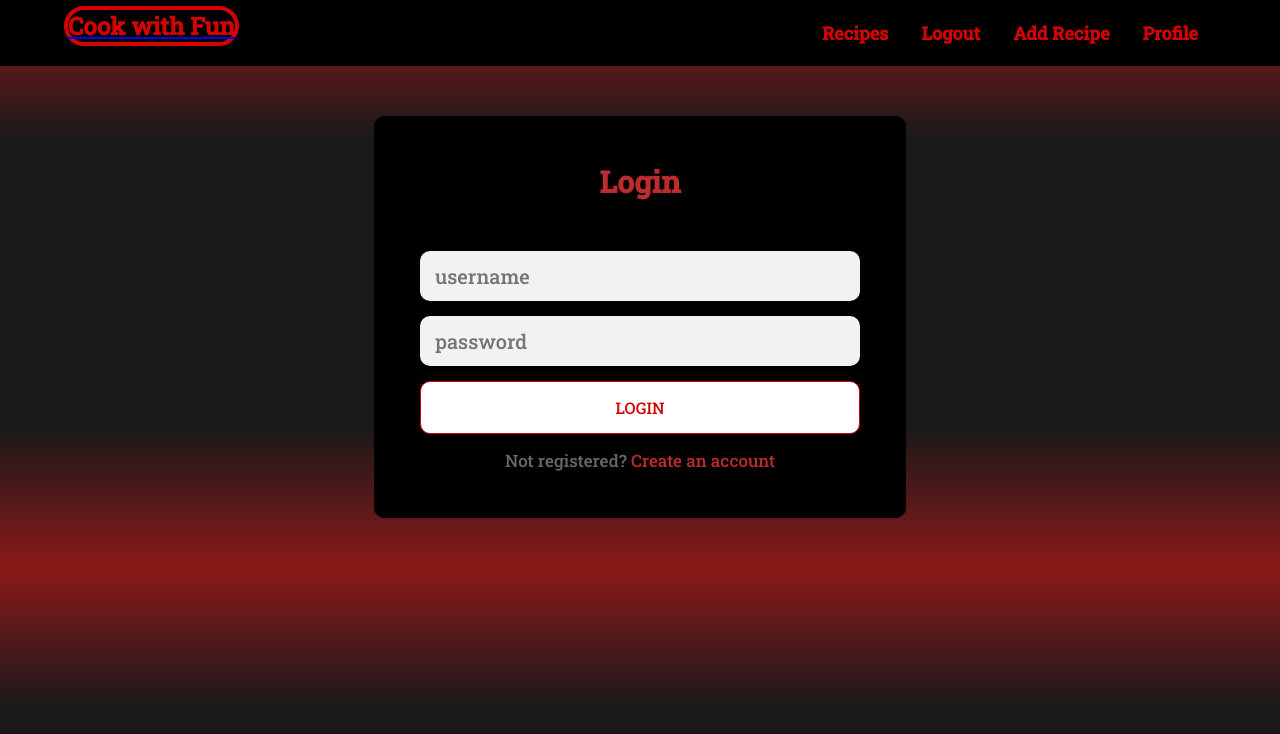
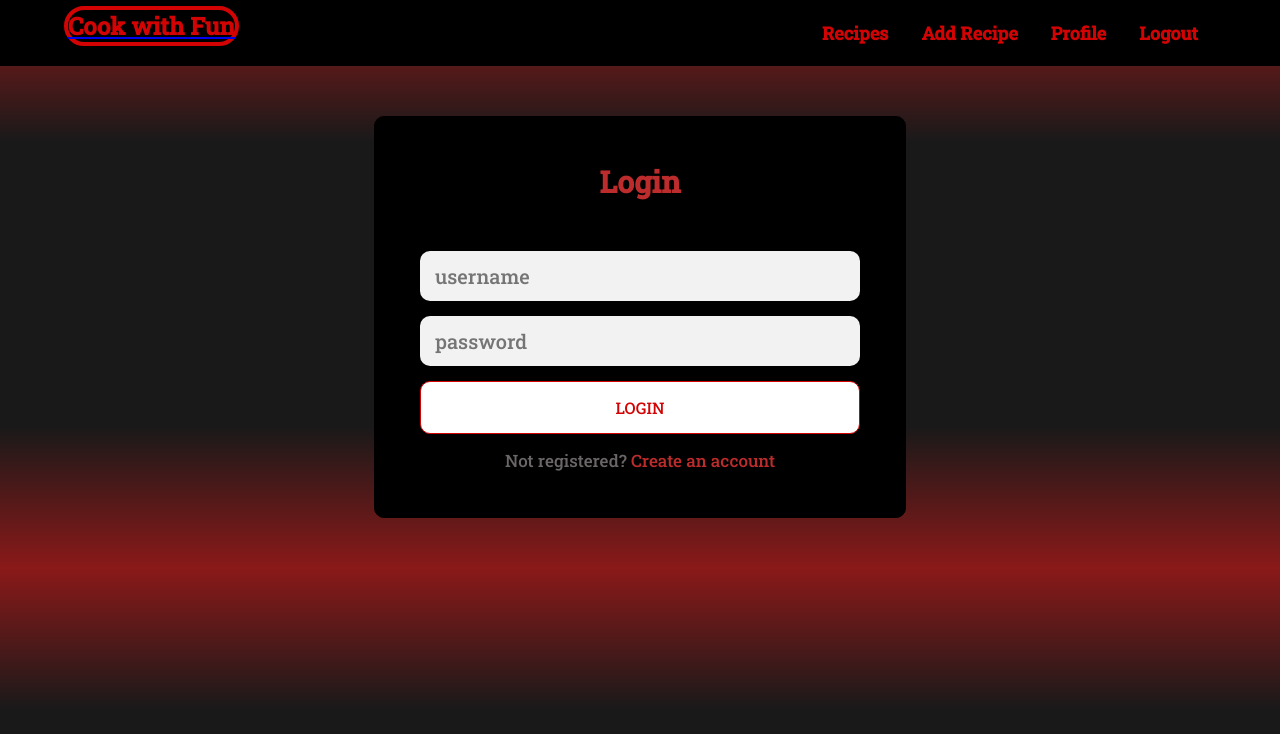
Before and after one commit to tsvetomirnikolov85/react-exam-09.04.2023, a React (Create React App) app in the folder cooking/: page /login in a window 1280 px wide. Shown: the top 734 px of the page. Built offline with nearby package versions, Linux system fonts and the light colour scheme; sample sign-in values are in the browser's storage; the HTML template or start-up script is replaced by a standard one.

Commit message:
Implement Logout logic

```diff
--- a/cooking/src/components/Header/Header.js
+++ b/cooking/src/components/Header/Header.js
@@ -30,13 +30,13 @@ export const Header = () => {
         {isAuthenticated && (
           <>
             <li>
-              <Link to="/recipes/edit">Logout</Link>
-            </li>
-            <li>
               <Link to="/recipes/create">Add Recipe</Link>
             </li>
             <li>
               <Link to="/recipes/1234">Profile</Link>
+            </li>
+            <li>
+              <Link to="/logout">Logout</Link>
             </li>
           </>
         )}
--- a/cooking/src/components/Logout/Logout.js
+++ b/cooking/src/components/Logout/Logout.js
@@ -1,5 +1,13 @@
 import { Navigate } from "react-router-dom";
+import { useContext, useEffect } from "react";
+import { AuthContext } from "../../contexts/AuthContext";
 
 export const Logout = () => {
+  const { onLogout } = useContext(AuthContext);
+
+  useEffect(() => {
+    onLogout();
+  }, [onLogout]);
+
   return <Navigate to="/" />;
 };
--- a/cooking/src/contexts/AuthContext.js
+++ b/cooking/src/contexts/AuthContext.js
@@ -41,7 +41,6 @@ export const AuthProvider = ({ children }) => {
 
   const onLogout = async () => {
     await authService.logout();
-
     setAuth({});
   };
 
```
